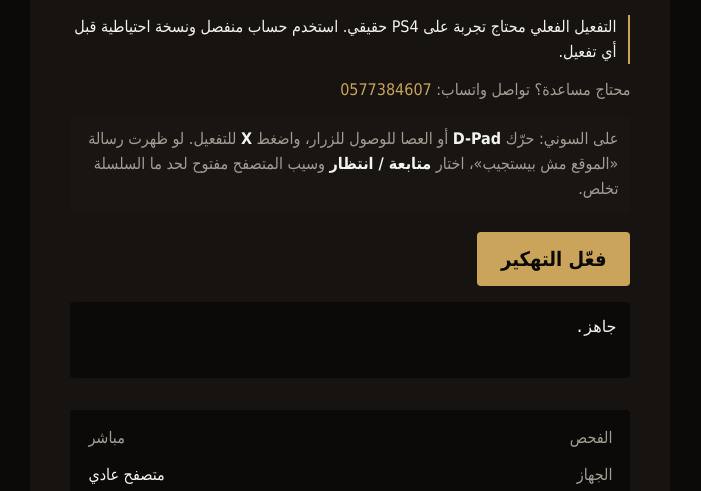
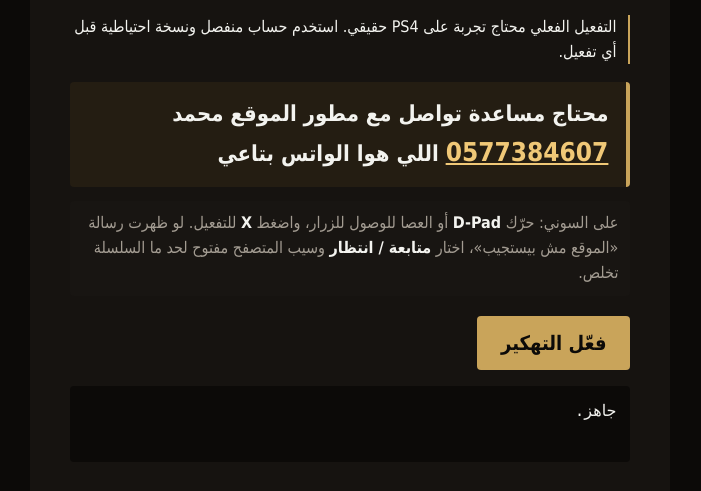
Before and after one commit to FaslaAnime/FaslaAnime.github.io, a plain HTML site: page dev/index.html in a window 1280 px wide. Shown: the part 250-741 px from the top of the page, without its empty margins (456-1157 px from the left). Drawn offline with Linux system fonts and the light colour scheme.

Commit message:
Promote developer contact line: larger, clearer, eye-comfortable styling

```diff
--- a/dev/ag/ag.css
+++ b/dev/ag/ag.css
@@ -34,8 +34,25 @@ h1, p { margin: 0; }
 h1 { font-size: 40px; font-weight: 600; letter-spacing: -0.02em; line-height: 1.2; }
 .lead { margin-top: 12px; font-size: 18px; max-width: 60ch; }
 .warn { margin-top: 12px; color: var(--muted); font-size: 16px; border-inline-start: 2px solid var(--accent); padding-inline-start: 12px; max-width: 60ch; }
-.jb-contact { margin-top: 14px; font-size: 14px; color: var(--muted); }
-.jb-contact a { color: var(--accent); text-decoration: none; }
+/* prominent, eye-comfortable contact line — large text, warm contrast, no motion */
+.jb-contact {
+  margin-top: 18px;
+  font-size: 22px;
+  font-weight: 600;
+  line-height: 1.6;
+  color: var(--ink);
+  background: #241d12;
+  border-inline-start: 4px solid var(--accent);
+  border-radius: var(--radius);
+  padding: 14px 18px;
+  max-width: 60ch;
+}
+.jb-contact a {
+  color: #f0c877;
+  font-size: 26px;
+  font-weight: 700;
+  text-decoration: underline;
+}
 .readout { display: flex; flex-wrap: wrap; gap: 24px; margin-top: 24px; font-size: 16px; }
 .readout div { display: flex; gap: 8px; }
 .readout span { color: var(--muted); }
--- a/dev/dev.css
+++ b/dev/dev.css
@@ -112,8 +112,25 @@ select {
   border-radius: var(--radius);
   padding: 10px 12px;
 }
-.jb-contact { margin-top: 14px; font-size: var(--small); color: var(--muted); }
-.jb-contact a { color: var(--accent); text-decoration: none; }
+/* prominent, eye-comfortable contact line — large text, warm contrast, no motion */
+.jb-contact {
+  margin-top: 18px;
+  font-size: 22px;
+  font-weight: 600;
+  line-height: 1.6;
+  color: var(--ink);
+  background: #241d12;
+  border-inline-start: 4px solid var(--accent);
+  border-radius: var(--radius);
+  padding: 14px 18px;
+  max-width: 60ch;
+}
+.jb-contact a {
+  color: #f0c877;
+  font-size: 26px;
+  font-weight: 700;
+  text-decoration: underline;
+}
 .hint b { color: var(--ink); font-weight: 600; }
 .steps-list { margin: 12px 0 0; padding-inline-start: 22px; font-size: var(--small); color: var(--muted); }
 .steps-list li { padding-block: 3px; }
--- a/dev/index.html
+++ b/dev/index.html
@@ -25,7 +25,7 @@
   <h1>الهوست الأساسي لمصري</h1>
   <p class="lead">واجهة أصلية مكتوبة هنا، بتشغّل كل السلاسل المخزّنة جوه الموقع. مفيش هوست خارجي ولا رابط لشخص تاني.</p>
   <p class="warn">التفعيل الفعلي محتاج تجربة على PS4 حقيقي. استخدم حساب منفصل ونسخة احتياطية قبل أي تفعيل.</p>
-  <p class="jb-contact">محتاج مساعدة؟ تواصل واتساب: <a class="latin" dir="ltr" href="https://wa.me/966577384607">0577384607</a></p>
+  <p class="jb-contact">محتاج مساعدة تواصل مع مطور الموقع محمد <a class="latin" dir="ltr" href="https://wa.me/966577384607">0577384607</a> اللي هوا الواتس بتاعي</p>
   <p class="hint">على السوني: حرّك <b>D-Pad</b> أو العصا للوصول للزرار، واضغط <b>X</b> للتفعيل. لو ظهرت رسالة «الموقع مش بيستجيب»، اختار <b>متابعة / انتظار</b> وسيب المتصفح مفتوح لحد ما السلسلة تخلص.</p>
   <div class="actions">
     <button class="btn" id="startBtn" type="button">فعّل التهكير</button>
@@ -65,7 +65,7 @@
       <li>افتح الموقع من المفضلة.</li>
       <li>اضغط «فعّل التهكير» واستنى لحد ما السلسلة تخلص.</li>
     </ol>
-    <p class="chain-note">اللي بيفضل محفوظ هو إعدادات الـ DNS بس. محتاج مساعدة؟ تواصل واتساب: <a class="latin" dir="ltr" href="https://wa.me/966577384607">0577384607</a></p>
+    <p class="chain-note">اللي بيفضل محفوظ هو إعدادات الـ DNS بس.</p>
   </section>
 
   <section class="block" aria-labelledby="about-title">
```
Also changed, not shown: dev/ag/index.html (+1 -1 lines), dev/ag/run.html (+1 -1 lines), dev/bpf/index.html (+1 -1 lines), dev/bpf/run.html (+1 -1 lines), dev/jb/badhoist/index.html (+1 -1 lines), dev/jb/cssfontface/index.html (+1 -1 lines), dev/jb/psfree/index.html (+1 -1 lines), dev/jb/relapse/index.html (+1 -1 lines), dev/jb/slopkit/index.html (+1 -1 lines), 1 other file.
